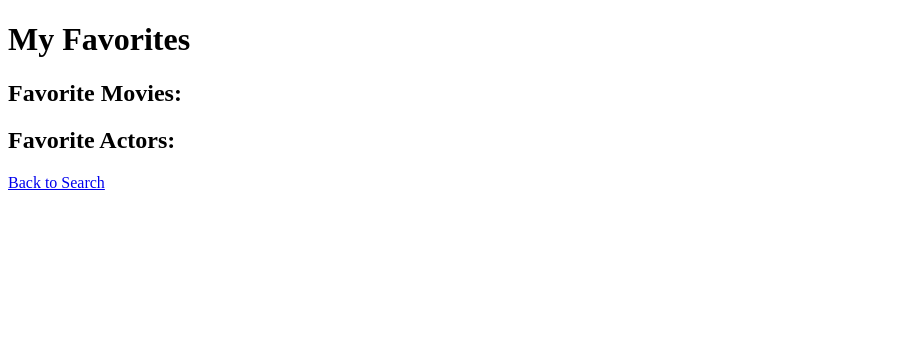
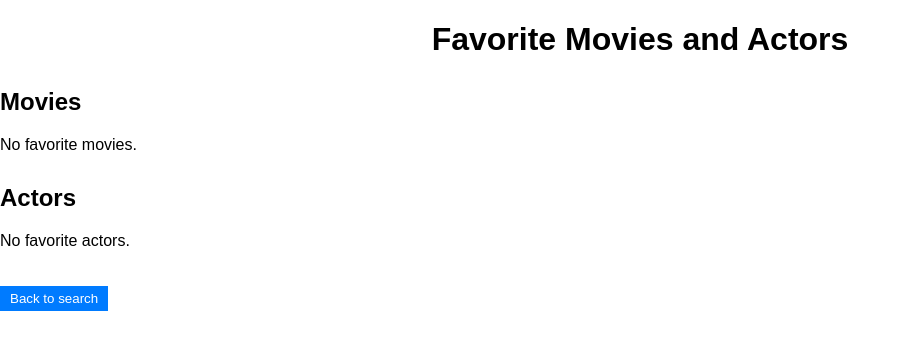
Before and after one commit to tofickbrodaga/KinopoiskApiDev, a Flask app: page /favorites in a window 1280 px wide. Shown: the top 350 px of the page, without its empty margins (0-910 px from the left). Run offline with Flask 3, Linux system fonts and the light colour scheme.

Commit message:
Added some style for pages and fixed remove button for actors and movies

```diff
--- a/main.py
+++ b/main.py
@@ -66,7 +66,7 @@ def add_actor(actor_id):
     session = Session()
     actor_obj = Actor(
         name=actor['name'],
-        year=actor['enName'],
+        enName=actor['enName'],
     )
     session.add(actor_obj)
     session.commit()
@@ -93,15 +93,21 @@ def add_movie(movie_id):
 def favorites():
     session = Session()
     if request.method == 'POST':
-        movie_id = request.form['movie_id']
-        movie = session.query(Movie).filter_by(id=movie_id).first()
-        session.delete(movie)
+        if 'movie_id' in request.form:
+            movie_id = request.form['movie_id']
+            movie = session.query(Movie).filter_by(id=movie_id).first()
+            session.delete(movie)
+        elif 'actor_id' in request.form:
+            actor_id = request.form['actor_id']
+            actor = session.query(Actor).filter_by(id=actor_id).first()
+            session.delete(actor)
         session.commit()
         session.close()
         return redirect(url_for('favorites'))
     movies = session.query(Movie).all()
+    actors = session.query(Actor).all()
     session.close()
-    return render_template('favorites.html', movies=movies)
+    return render_template('favorites.html', movies=movies, actors=actors)
 
 
 if __name__ == '__main__':
--- /dev/null
+++ b/static/fav.css
@@ -0,0 +1,42 @@
+body {
+    font-family: Arial, sans-serif;
+    margin: 0;
+    padding: 0;
+}
+
+h1 {
+    text-align: center;
+}
+
+h2 {
+    margin-top: 30px;
+}
+
+ul {
+    list-style-type: none;
+    padding: 0;
+}
+
+li {
+    margin-bottom: 10px;
+}
+
+button {
+    background-color: #007bff;
+    color: #fff;
+    border: none;
+    padding: 5px 10px;
+    cursor: pointer;
+}
+
+button:hover {
+    background-color: #0056b3;
+}
+
+a {
+    text-decoration: none;
+}
+
+a button {
+    margin-top: 20px;
+}
--- a/templates/favorites.html
+++ b/templates/favorites.html
@@ -3,15 +3,16 @@
 <head>
     <meta charset="UTF-8">
     <meta name="viewport" content="width=device-width, initial-scale=1.0">
-    <title>My Favorites</title>
+    <title>Favorites</title>
+    <link rel="stylesheet" type="text/css" href="static/fav.css">
 </head>
 <body>
-    <h1>My Favorites</h1>
-    <h2>Favorite Movies:</h2>
+<h1>Favorite Movies and Actors</h1>
+<h2>Movies</h2>
+{% if movies %}
     <ul>
         {% for movie in movies %}
-            <li>
-                {{ movie.name }} ({{ movie.year }}) - Rating: {{ movie.rating_kp }} / 10
+            <li>{{ movie.name }} ({{ movie.year }}) - Rating: {{ movie.rating_kp }}/10
                 <form action="/favorites" method="post">
                     <input type="hidden" name="movie_id" value="{{ movie.id }}">
                     <button type="submit">Remove</button>
@@ -19,12 +20,14 @@
             </li>
         {% endfor %}
     </ul>
-
-    <h2>Favorite Actors:</h2>
+{% else %}
+    <p>No favorite movies.</p>
+{% endif %}
+<h2>Actors</h2>
+{% if actors %}
     <ul>
         {% for actor in actors %}
-            <li>
-                {{ actor.name }} ({{ actor.birth_year }}) - Country: {{ actor.country }}
+            <li>{{ actor.name }} ({{ actor.enName }})
                 <form action="/favorites" method="post">
                     <input type="hidden" name="actor_id" value="{{ actor.id }}">
                     <button type="submit">Remove</button>
@@ -32,7 +35,10 @@
             </li>
         {% endfor %}
     </ul>
+{% else %}
+    <p>No favorite actors.</p>
+{% endif %}
 
-    <a href="/">Back to Search</a>
+<a href="/"><button>Back to search</button></a>
 </body>
 </html>
--- a/templates/index.html
+++ b/templates/index.html
@@ -4,6 +4,7 @@
     <meta charset="UTF-8">
     <meta name="viewport" content="width=device-width, initial-scale=1.0">
     <title>Movie Search</title>
+    <link rel="stylesheet" type="text/css" href="static/index.css">
 </head>
 <body>
 <a href="/favorites"><button>View Favorites</button></a>
```
Also changed, not shown: static/index.css (added, +53 -0 lines).
